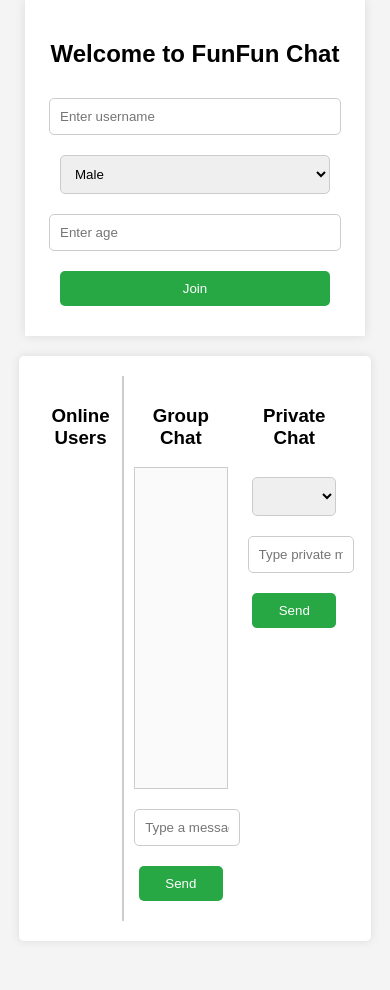
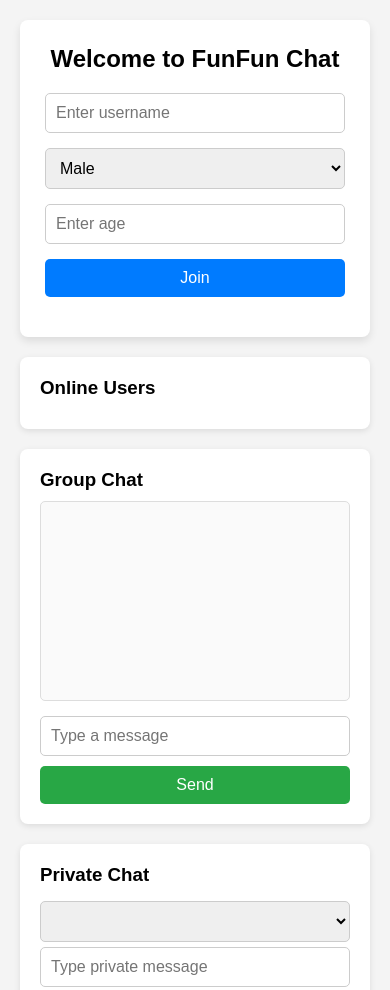
Before and after one commit to Swarup2024web/funfun, a website: page index.html in a window 390 px wide. Shown: the top 990 px of the page. Before the commit the page ends 961 px from the top, so only its background shows below. Drawn offline with nearby package versions, Linux system fonts and the light colour scheme; no server answers.

Commit message:
Update index.html

```diff
--- a/index.html
+++ b/index.html
@@ -1,13 +1,177 @@
 <!DOCTYPE html>
 <html lang="en">
 <head>
-    <meta charset="UTF-8">
-    <meta name="viewport" content="width=device-width, initial-scale=1.0">
+  <meta charset="UTF-8" />
+  <meta name="viewport" content="width=device-width, initial-scale=1.0"/>
   <title>FunFun Chat</title>
-    <link rel="stylesheet" href="style.css">
   <script src="https://cdn.socket.io/4.5.4/socket.io.min.js"></script>
+  <style>
+    /* Reset & Base */
+    * {
+      margin: 0;
+      padding: 0;
+      box-sizing: border-box;
+    }
+
+    body {
+      font-family: Arial, sans-serif;
+      background-color: #f4f4f4;
+      min-height: 100vh;
+      padding: 20px;
+      display: flex;
+      flex-direction: column;
+      align-items: center;
+    }
+
+    .hidden {
+      display: none;
+    }
+
+    /* Login Section */
+    #login-container {
+      width: 100%;
+      max-width: 400px;
+      background-color: #fff;
+      padding: 25px;
+      border-radius: 8px;
+      box-shadow: 0 4px 8px rgba(0,0,0,0.1);
+      text-align: center;
+    }
+
+    #login-container h2 {
+      margin-bottom: 20px;
+    }
+
+    #login-container input,
+    #login-container select,
+    #login-container button {
+      width: 100%;
+      padding: 10px;
+      margin-bottom: 15px;
+      font-size: 16px;
+      border-radius: 5px;
+      border: 1px solid #ccc;
+    }
+
+    #login-container button {
+      background-color: #007bff;
+      color: white;
+      border: none;
+      cursor: pointer;
+    }
+
+    #login-container button:hover {
+      background-color: #0056b3;
+    }
+
+    /* Chat Layout */
+    #chat-container {
+      display: flex;
+      flex-wrap: wrap;
+      gap: 20px;
+      width: 100%;
+      max-width: 1000px;
+      margin-top: 20px;
+    }
+
+    .sidebar,
+    .chat-box,
+    .private-chat {
+      background-color: white;
+      border-radius: 8px;
+      padding: 20px;
+      box-shadow: 0 2px 6px rgba(0, 0, 0, 0.1);
+    }
+
+    .sidebar {
+      flex: 1;
+      min-width: 200px;
+    }
+
+    .chat-box {
+      flex: 2;
+      min-width: 250px;
+    }
+
+    .private-chat {
+      flex: 1;
+      min-width: 250px;
+    }
+
+    h3 {
+      margin-bottom: 10px;
+    }
+
+    ul#userList {
+      list-style: none;
+    }
+
+    ul#userList li {
+      padding: 6px 0;
+      border-bottom: 1px solid #eee;
+    }
+
+    #messages {
+      height: 200px;
+      overflow-y: auto;
+      border: 1px solid #ddd;
+      padding: 10px;
+      margin-bottom: 10px;
+      border-radius: 5px;
+      background-color: #fafafa;
+    }
+
+    .chat-box input,
+    .private-chat input,
+    .chat-box button,
+    .private-chat button,
+    .private-chat select {
+      width: 100%;
+      padding: 10px;
+      font-size: 16px;
+      border-radius: 5px;
+      border: 1px solid #ccc;
+      margin-top: 5px;
+    }
+
+    .chat-box button {
+      background-color: #28a745;
+      color: white;
+      margin-top: 10px;
+      border: none;
+    }
+
+    .chat-box button:hover {
+      background-color: #218838;
+    }
+
+    .private-chat button {
+      background-color: #6f42c1;
+      color: white;
+      border: none;
+      margin-top: 10px;
+    }
+
+    .private-chat button:hover {
+      background-color: #5a32a3;
+    }
+
+    /* Mobile Responsive */
+    @media (max-width: 768px) {
+      #chat-container {
+        flex-direction: column;
+      }
+
+      .sidebar,
+      .chat-box,
+      .private-chat {
+        width: 100%;
+      }
+    }
+  </style>
 </head>
 <body>
+
   <!-- Login Section -->
   <div id="login-container">
     <h2>Welcome to FunFun Chat</h2>
@@ -40,6 +204,55 @@
     </div>
   </div>
 
-    <script src="script.js"></script>
+  <script>
+    // Basic mockup JavaScript — extend with socket.io functionality
+    function joinChat() {
+      const username = document.getElementById("username").value;
+      if (!username) {
+        alert("Please enter your name.");
+        return;
+      }
+
+      document.getElementById("login-container").classList.add("hidden");
+      document.getElementById("chat-container").classList.remove("hidden");
+
+      // Mock: Add self to user list
+      const userList = document.getElementById("userList");
+      const privateUsers = document.getElementById("privateUsers");
+
+      const li = document.createElement("li");
+      li.textContent = username;
+      userList.appendChild(li);
+
+      const option = document.createElement("option");
+      option.value = username;
+      option.textContent = username;
+      privateUsers.appendChild(option);
+    }
+
+    function sendGroupMessage() {
+      const input = document.getElementById("groupMessage");
+      const message = input.value.trim();
+      if (message) {
+        const div = document.getElementById("messages");
+        const msg = document.createElement("div");
+        msg.textContent = "You: " + message;
+        div.appendChild(msg);
+        div.scrollTop = div.scrollHeight;
+        input.value = "";
+      }
+    }
+
+    function sendPrivateMessage() {
+      const input = document.getElementById("privateMessage");
+      const message = input.value.trim();
+      const recipient = document.getElementById("privateUsers").value;
+      if (message && recipient) {
+        alert("Private message to " + recipient + ": " + message);
+        input.value = "";
+      }
+    }
+  </script>
+
 </body>
         </html>
```
Lines whose indentation alone changed are shown as unchanged.
